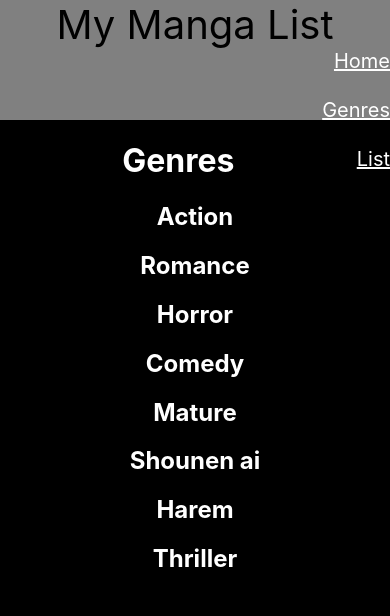
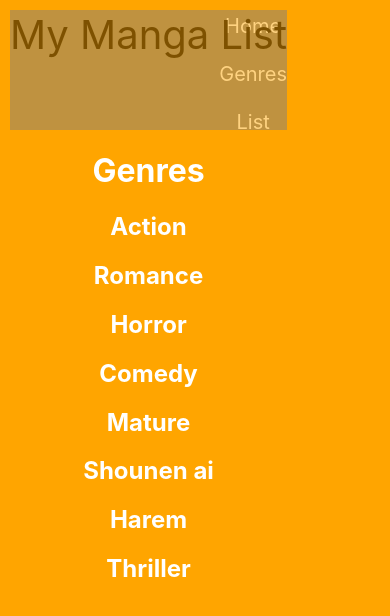
Before and after one commit to AlaysiaVeal/Anima-List, a React (Create React App) app in the folder client/: page /genres in a window 390 px wide. Shown: the top 616 px of the page. Built offline with nearby package versions, Linux system fonts and the light colour scheme.

Commit message:
changed background and header as well as made mobile friendly

```diff
--- a/client/public/index.html
+++ b/client/public/index.html
@@ -1,9 +1,12 @@
 <!DOCTYPE html>
 <html lang="en">
   <head>
-    <meta charset="utf-8" />
+    <!-- <meta charset="utf-8" /> -->
+    <meta name="viewport" content="width=device-width" >
     <link rel="icon" href="%PUBLIC_URL%/favicon.ico" />
-    <meta name="viewport" content="width=device-width, initial-scale=1" />
+    <meta name="viewport"
+      content="width=device-width, maximum-scale=1.5">
+    <!-- <meta name="viewport" content="width=device-width, initial-scale=1" /> -->
     <meta name="theme-color" content="#000000" />
     <meta
       name="description"
--- a/client/src/App.css
+++ b/client/src/App.css
@@ -14,7 +14,7 @@
 }
 
 
-.App-header {
+/* .App-header {
   background-color: #282c34;
   min-height: 100vh;
   display: flex;
@@ -23,7 +23,7 @@
   justify-content: center;
   font-size: calc(10px + 2vmin);
   color: white;
-}
+} */
 
 .App-link {
   color: #61dafb;
@@ -38,8 +38,13 @@
   }
 }
 body {
-  background-color: black;
+  background-color: orange;
   background-size: cover;
+  margin-bottom: 40px;
+ /*  display: flex;
+  overflow-x: auto;
+  white-space: nowrap;
+  padding: 10px; */
 }
 #form {
   align-items: center;
@@ -48,18 +53,25 @@ body {
   width: 100px;
   height:100px;
 }
-button {
+.search-button {
   justify-content: center;
   width: 50px;
   height: 30px;
   border-radius: 10%;
 }
+header{
+  position: fixed;
+  width: 100%;
+  height: auto;
+}
 
 .Nav {
   font-size: 40px;
-  justify-content: space-between;
+  justify-content:center;
   background-color: gray;
   height: 3em;
+  opacity: 50%;
+
 }
 .genre{
   color: white;
@@ -88,8 +100,20 @@ h3{
 }
 .nav {
   color: white;
+  font-size: 20px;
+  text-decoration: none;
+}
+.links{
+  display: flex;
+  flex-direction: column;
   float: right;
-  font-size: 20px;
+  margin-top: -45px;;
+}
+#link2{
+  margin-top: -25px;
+}
+#link3{
+  margin-top: -25px;
 }
 .wrapper {
   position: relative;
@@ -116,6 +140,7 @@ h3{
   border: 1px solid grey;
   border-radius: 5px;
   height: 20px;
+  margin-top: 150px;
   width: 50%;
   padding: 2px 23px 2px 30px;
   outline: 0;
@@ -126,10 +151,39 @@ h3{
   border: 1.5px solid #009688;
   background-color: white;
 }
-button {
-  width: 60px;
-  height: 25px;
-}
+
 .images {
   display: flexbox;
 }
+.app-name{
+  opacity: 250%;
+}
+.add-button:hover{
+  justify-content: center;
+  width: 50px;
+  height: 30px;
+  background-color: gray;
+}
+@media (max-width: 800px) {
+  body {
+    display: flex;
+    overflow-x: auto;
+    white-space: nowrap;
+    padding: 10px;
+  }
+  header{
+  text-align: center;
+  position: sticky;
+  position: -webkit-sticky;
+  top: 0;
+  width: auto;
+  }
+  .details{
+    background-color: black;
+    display: flex;
+    flex-wrap: wrap;
+  }
+  #details{
+
+  }
+}
--- a/client/src/components/Header.js
+++ b/client/src/components/Header.js
@@ -4,17 +4,19 @@ const Header = () => {
     <header>
       <nav className="Nav">
         <div className="app-name">My Manga List</div>
-        <NavLink to="/" className="nav">
+        <div className="links">
+          <NavLink to="/" className="nav" id="link1">
             Home
           </NavLink>
           <br></br>
-        <NavLink to="/genres" className="nav">
+          <NavLink to="/genres" className="nav" id="link2">
             Genres
           </NavLink>
           <br></br>
-        <NavLink to="/list" className="nav">
+          <NavLink to="/list" className="nav" id="link3">
             List
           </NavLink>
+        </div>
       </nav>
     </header>
   )
--- a/client/src/components/Home.js
+++ b/client/src/components/Home.js
@@ -68,7 +68,12 @@ const Home = () => {
           <Link to={`/mangadetails/${list._id}`}>
             <img src={list.image} className="images" />
           </Link>
-          <button onClick={(e) => handleClick(e, list._id)}>+</button>
+          <button
+            onClick={(e) => handleClick(e, list._id)}
+            className="add-button"
+          >
+            +
+          </button>
         </div>
       ))}
     </div>
--- a/client/src/components/Search.js
+++ b/client/src/components/Search.js
@@ -9,7 +9,9 @@ const Search = ({ handleChange, onSubmit }) => {
             type="text"
             handleChange={handleChange}
           />
-          <button type="Submit">search</button>
+          <button type="Submit" className="search-button">
+            search
+          </button>
         </form>
       </div>
     </div>
--- a/client/src/components/ViewMangaDetails.js
+++ b/client/src/components/ViewMangaDetails.js
@@ -41,7 +41,9 @@ const MangaDetails = () => {
       {mangaDetails ? (
         <div key={mangaDetails._id}>
           <img src={mangaDetails?.image} onClick={handleDetails} />
-          <h2>{mangaDetails?.description}</h2>
+          <div className="details">
+            <h2 id="details">{mangaDetails?.description}</h2>
+          </div>
           <h3>rating:{mangaDetails?.rating}</h3>
           <button className="like" onClick={buttonClick}>
             Like
```
Lines whose indentation alone changed are shown as unchanged.
